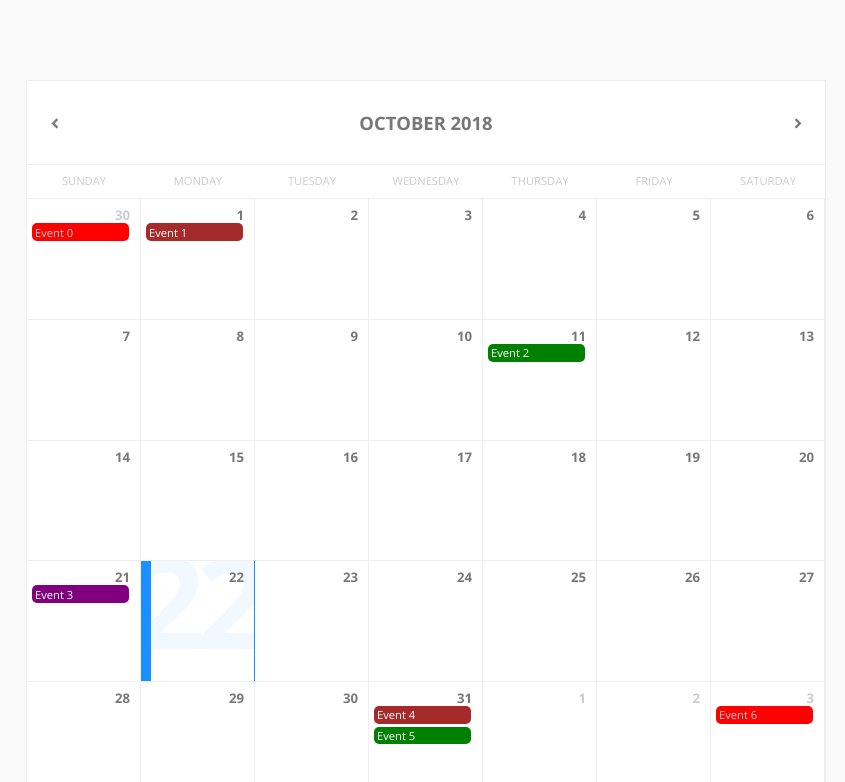
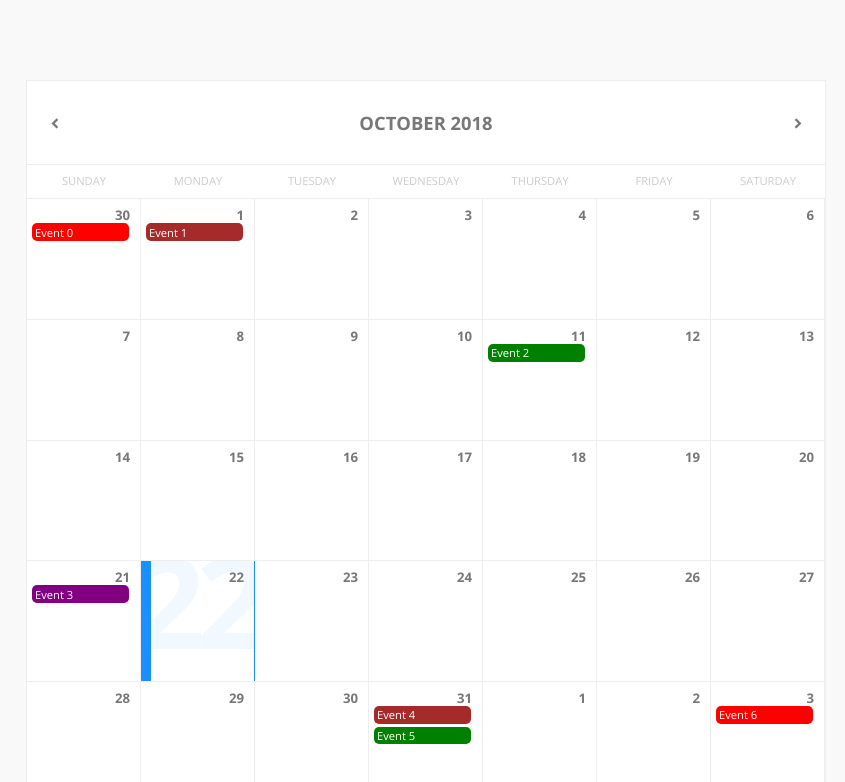
Before and after one commit to Zeeroh0/react-monthly-events-calendar, a React app: page / in a window 1280 px wide. Shown: the top 782 px of the page, without its empty margins (214-1059 px from the left). Built offline with nearby package versions, Linux system fonts and the light colour scheme.

Commit message:
debugging

```diff
--- a/src/components/calendar/index.js
+++ b/src/components/calendar/index.js
@@ -74,7 +74,7 @@ class Calendar extends React.Component {
             <Event
               key={i}
               title={e.title}
-              date={e.title}
+              date={e.date}
               onClick={e.onClick}
               className={e.className}
               style={e.style}
--- a/src/components/event/index.js
+++ b/src/components/event/index.js
@@ -2,11 +2,11 @@ import React from 'react';
 
 
 const Event = ({ title, date, onClick, className='', style={} }) => {
-
+  if (title == 'Damonte Ranch') debugger;
   return (
     <div
       className={`${className} event`}
-      style={{ textDecoration: 'italic', ...style }}
+      style={style}
       onClick={onClick}
     >
       <div className="title">{title}</div>
--- a/src/styles/_calendar.scss
+++ b/src/styles/_calendar.scss
@@ -156,11 +156,11 @@
     }
 
     .disabled {
-      color: $text-color-light;
+      // color: $text-color-light;
       pointer-events: none;
 
       .event .title {
-        color: $text-color-light !important;
+        // color: $text-color-light !important;
       }
     }
   }
```
